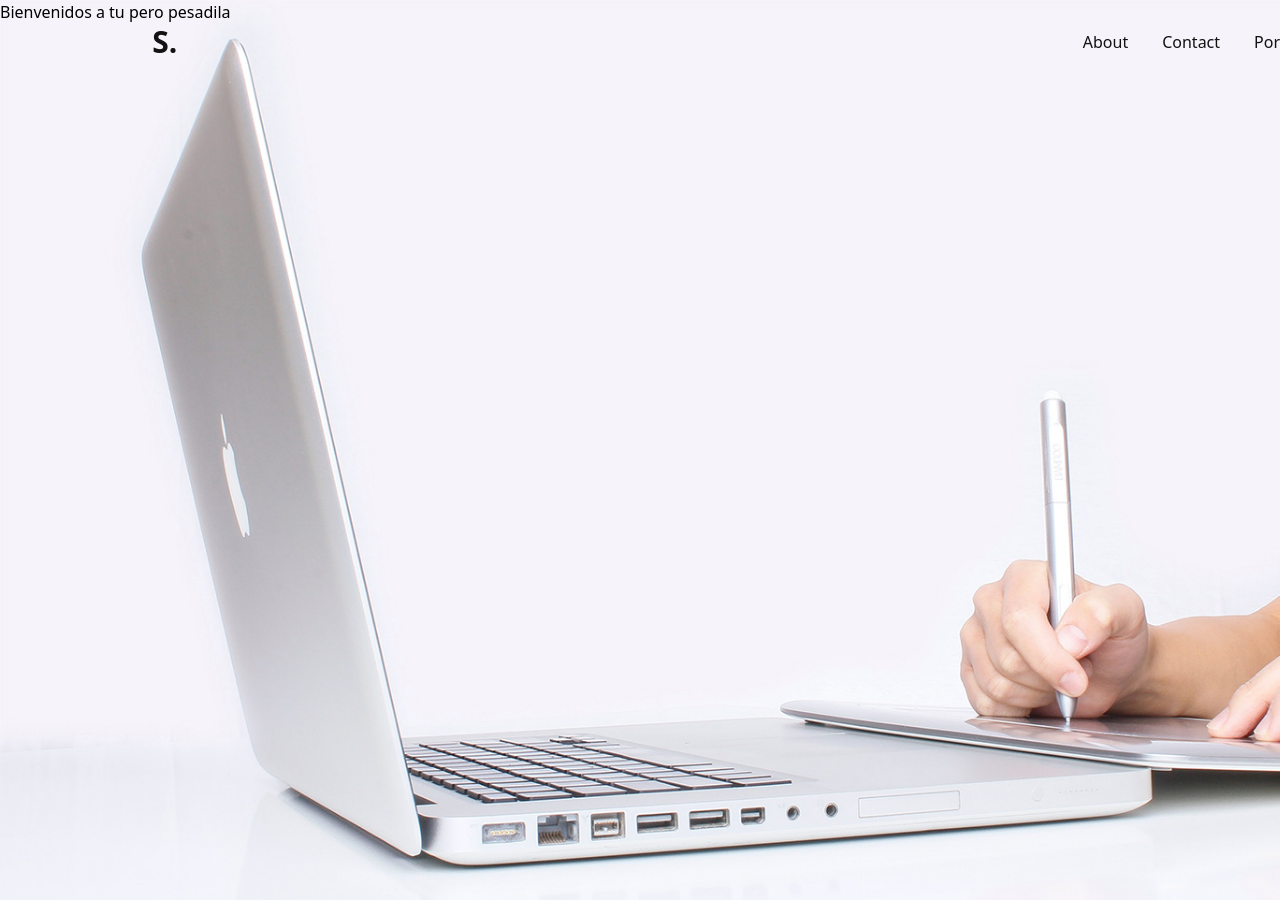
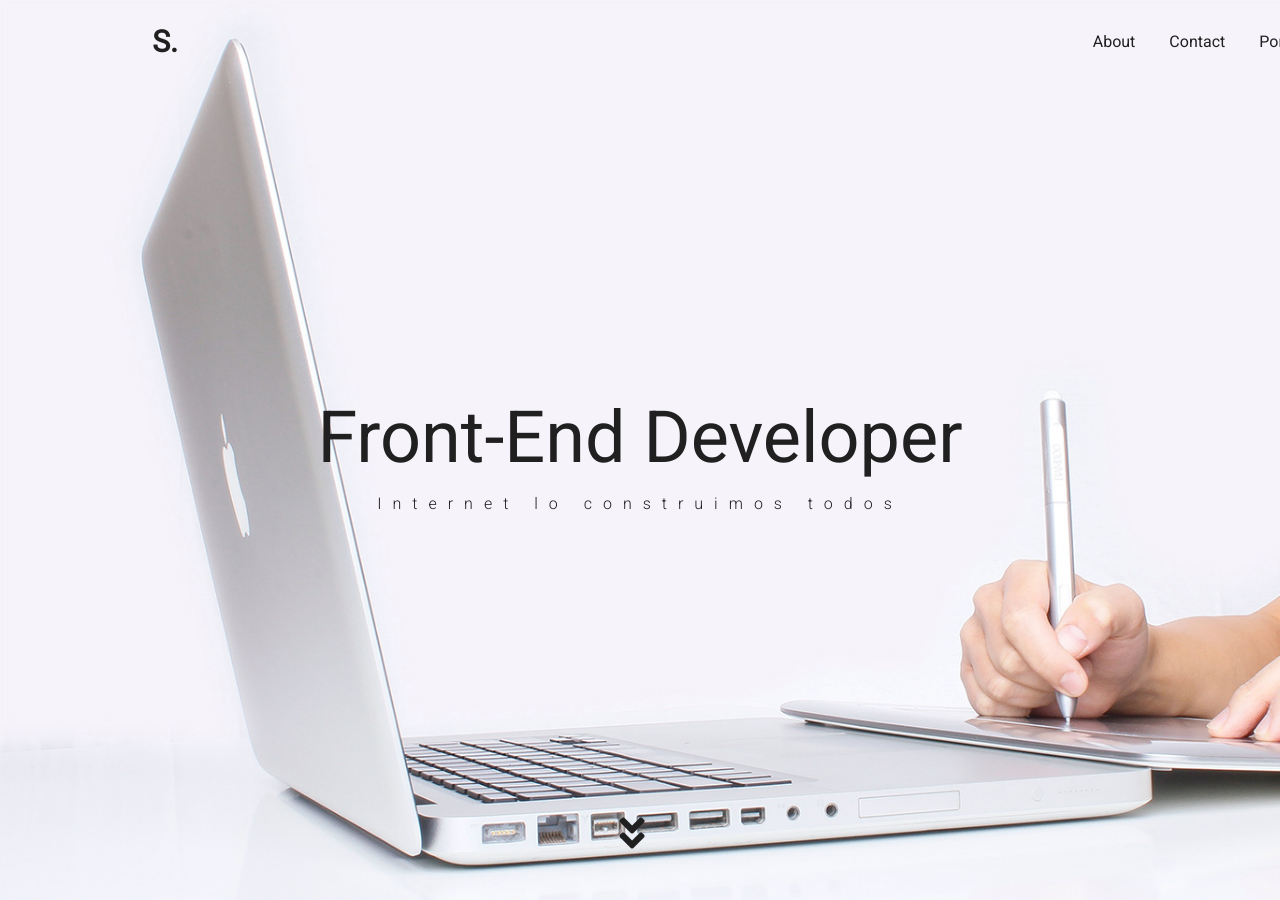
Before and after one commit to AnKris/proyectoFinal, a Jekyll site: the page built from sergio-martinez-web/index.md, in a window 1280 px wide and 900 px high. Built offline with Jekyll 4.4.1, drawn with Linux system fonts in a browser that asks for light colours; nearby versions of some CDN libraries; some of the changed text lies outside the part shown.

Commit message:
commit de las 15:00

```diff
--- a/sergio-martinez-web/_layouts/default.html
+++ b/sergio-martinez-web/_layouts/default.html
@@ -5,6 +5,8 @@
     <meta name="viewport" content="width=device-width, initial-scale=1.0">
     <meta http-equiv="X-UA-Compatible" content="ie=edge">
     <link rel="" href="https://yarnpkg.com/en/package/normalize.css">
+    <link rel="stylesheet" href="https://use.fontawesome.com/releases/v5.4.1/css/all.css" integrity="sha384-5sAR7xN1Nv6T6+dT2mhtzEpVJvfS3NScPQTrOxhwjIuvcA67KV2R5Jz6kr4abQsz" crossorigin="anonymous">
+    <link href="https://fonts.googleapis.com/css?family=Roboto:300,400" rel="stylesheet">
     <script src="https://cdn.jsdelivr.net/npm/lodash@4.17.11/lodash.min.js"></script>
     <link rel="stylesheet" href="https://use.fontawesome.com/releases/v5.4.1/css/all.css" integrity="sha384-5sAR7xN1Nv6T6+dT2mhtzEpVJvfS3NScPQTrOxhwjIuvcA67KV2R5Jz6kr4abQsz" crossorigin="anonymous">
     <link href="https://cdn.jsdelivr.net/npm/tailwindcss/dist/tailwind.min.css" rel="stylesheet">
--- a/sergio-martinez-web/_layouts/home.html
+++ b/sergio-martinez-web/_layouts/home.html
@@ -1,9 +1,34 @@
 ---
 layout: default
 ---
-
+<!-- Start hero -->
 <main>
-    <div id="carrousel">
-        <h1>Bienvenidos a tu pero pesadila</h1>
+    <div id="carrousel" class="carrousel">
+        <h1 class="hero_title">Front-End Developer</h1>
+        <h2 class="hero_subtitle">Internet lo construimos todos</h2>
+        <div class="hero_arrow"> <a class="link" href="#about"><i class="fas fa-angle-double-down"></i></a></div>
+    </div>
+    <!-- End hero -->
+    <!-- Start About -->
+    <div id="about" class="container">
+        <h1 class="about_title section_title">SOBRE MI</h1>
+        <div class="title_border"></div>
+        <div class="about_block">
+            <div class="about_descirpcion">
+                <div class="about_pregunta">¿Quien es Sergio Martinez?</div>
+                <div class="about_respuesta">Soy Front-End Developer por cuenta porpia y amante del desarrollo Web. Me encanta descubir y exprimir nuevas tecnologias, pero siempre con el mismo proposito: construir interfaces dinamicas, faciles de usar e intuitivas aplicando los conocimientos de UX/UI.<a href="#contact">Me encantaria escuchar tu propuesta</a></div>
+            </div>
+            <div class="about_skills">
+                <div class="skills_item">
+                    <div class="skills_data">
+                        <div class="sub">
+                        <div class="skills_name">HTML</div>
+                        <div class="skills_bar" id="html_bar"></div>
+                    </div>
+                        <div class="skills_percent">90%</div>
+                    </div>
+                </div>
+            </div>
+        </div>
     </div>
 </main>
--- a/sergio-martinez-web/css/sass/_variables.sass
+++ b/sergio-martinez-web/css/sass/_variables.sass
@@ -1 +1,2 @@
-$color-principal: #121212
+$color-principal: #202020
+$color-secundario: #FF7043
--- a/sergio-martinez-web/css/sass/main.css
+++ b/sergio-martinez-web/css/sass/main.css
@@ -1,3 +1,11 @@
+@keyframes arrow {
+  0% {
+    bottom: 25px; }
+  100% {
+    bottom: 35px; } }
+* {
+  scroll-behavior: smooth; }
+
 #carrousel {
   height: 100vh;
   width: 100vw;
@@ -5,9 +13,86 @@
   background-size: cover;
   transition: 0.2s all; }
 
+.carrousel {
+  display: flex;
+  flex-direction: column;
+  justify-content: center;
+  align-items: center; }
+
+.hero_title {
+  font-size: 4.5rem; }
+
+.hero_subtitle {
+  font-weight: 100;
+  letter-spacing: 11px; }
+
+.hero_arrow {
+  position: absolute;
+  bottom: 30px;
+  font-size: 2.5rem;
+  animation-name: arrow;
+  animation-duration: 0.8s;
+  animation-iteration-count: infinite;
+  animation-direction: alternate; }
+  .hero_arrow:hover {
+    animation: none;
+    bottom: 25px; }
+    .hero_arrow:hover a {
+      transition: 0.2s all;
+      color: #FF7043; }
+
+.section_title {
+  text-align: left;
+  font-size: 2.5rem;
+  margin-top: 3rem; }
+
+.title_border {
+  height: 4px;
+  background: #202020;
+  width: 50px;
+  margin-bottom: 3rem; }
+
+.about_block {
+  display: flex;
+  justify-content: space-between;
+  align-items: flex-start; }
+
+.about_descirpcion {
+  margin: auto;
+  margin-right: 2rem; }
+
+.skills_item {
+  width: 33rem;
+  background: #d8d8d8; }
+
+.skills_bar {
+  background: #FF7043; }
+
+.skills_data {
+  display: flex;
+  justify-content: space-between; }
+
+.sub {
+  display: flex; }
+
+.skills_name {
+  padding: 0.4rem;
+  padding-left: 1rem;
+  padding-right: 1rem;
+  background-color: #ff4910;
+  color: white; }
+
+.skills_percent {
+  padding: 0.4rem; }
+
+#html_bar {
+  width: 18rem; }
+
 body {
   margin: 0;
-  padding: 0; }
+  padding: 0;
+  font-family: "Roboto", sans-serif;
+  color: #202020; }
 
 .header {
   position: fixed;
@@ -30,13 +115,13 @@ body {
   margin-right: 1rem;
   padding: 5px;
   text-decoration: none;
-  color: #121212; }
+  color: #202020; }
 
 .link-item {
   text-decoration: none;
-  color: #121212; }
+  color: #202020; }
   .link-item:hover {
-    border-bottom: 1px solid #121212;
+    border-bottom: 1px solid #202020;
     transition: 0.4s all; }
 
 /*# sourceMappingURL=main.css.map */
--- a/sergio-martinez-web/css/sass/pages/_animaciones.sass
+++ b/sergio-martinez-web/css/sass/pages/_animaciones.sass
@@ -0,0 +1,5 @@
+@keyframes arrow
+    0%
+        bottom: 25px
+    100%
+        bottom: 35px
--- a/sergio-martinez-web/css/sass/pages/_defoult.sass
+++ b/sergio-martinez-web/css/sass/pages/_defoult.sass
@@ -1,6 +1,8 @@
 body
     margin: 0
     padding: 0
+    font-family: 'Roboto', sans-serif
+    color: $color-principal
 .header
     position: fixed
     top: 0px
```
Also changed, not shown: sergio-martinez-web/css/main.css (added, +23 -0 lines), sergio-martinez-web/css/sass/pages/_home.sass (+78 -0 lines), 1 other file.
